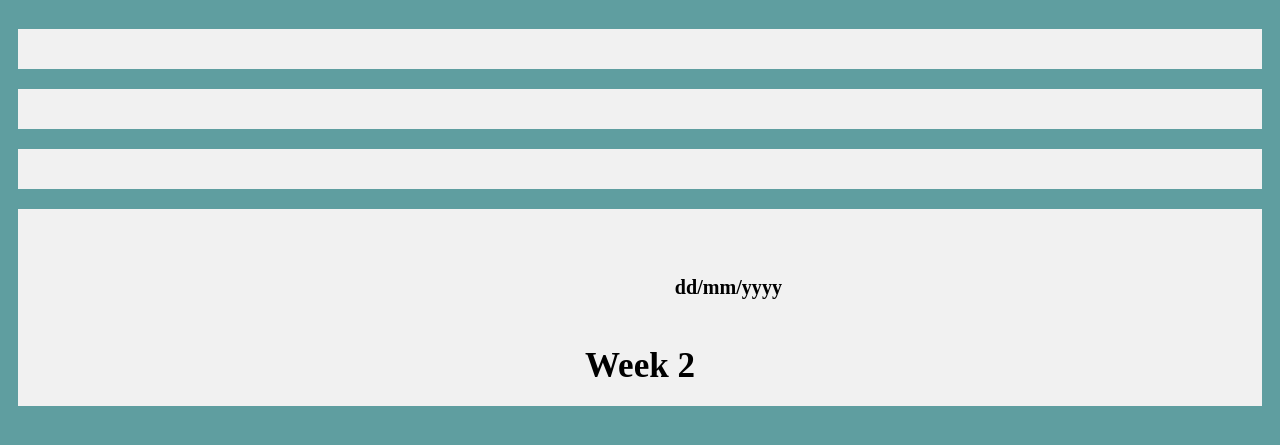
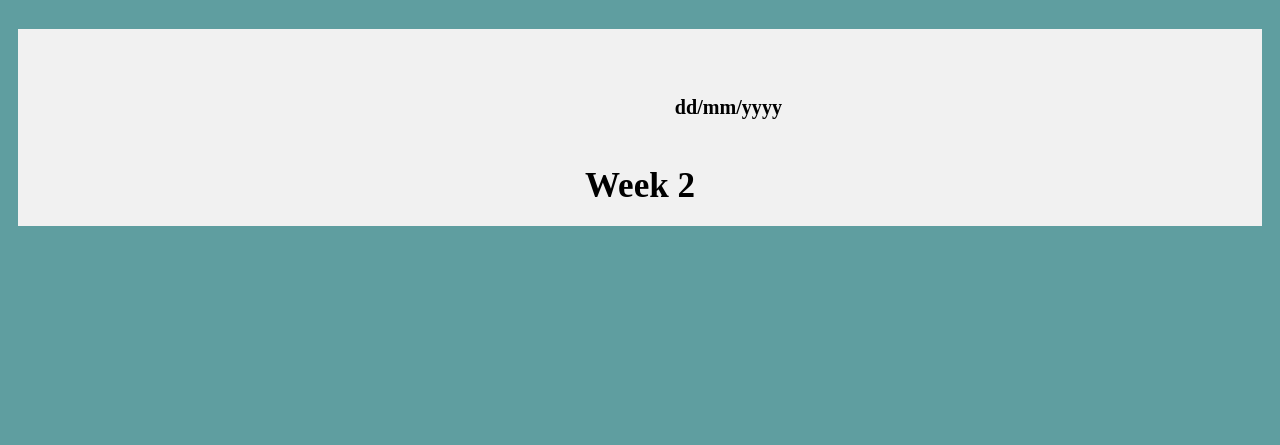
Before and after one commit to jeremyMann-dev/jeremyMann-dev.github.io, a plain HTML site: page pages/Blog.html in a window 1280 px wide. Shown: the part 61-506 px from the top of the page. Drawn offline with Linux system fonts and the light colour scheme.

Commit message:
clean up

```diff
--- a/pages/Blog.html
+++ b/pages/Blog.html
@@ -15,15 +15,6 @@
                 <div style="text-align:center;">
                     <embed type="text/html" src="/pages/Posts/post1.html">
                 </div>
-                <div style="text-align:center;">
-
-                </div>
-                <div style="text-align:center;">
-
-                </div>
-                <div style="text-align:center;">
-
-                </div>
             </div>
 </body>
 
```
